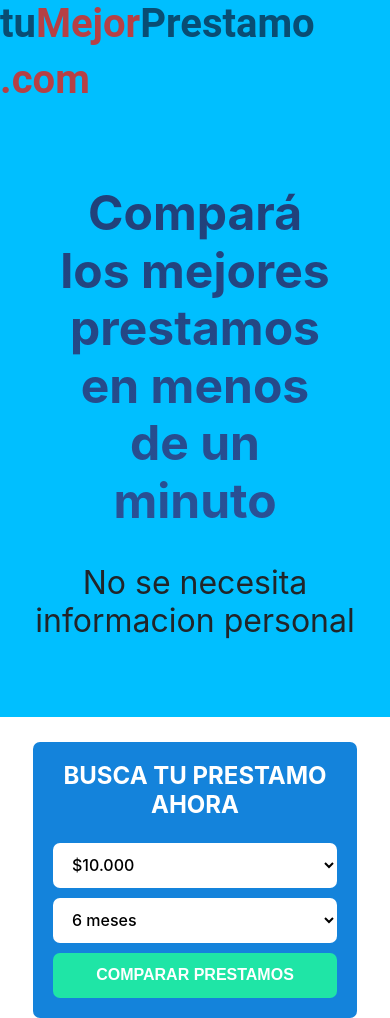
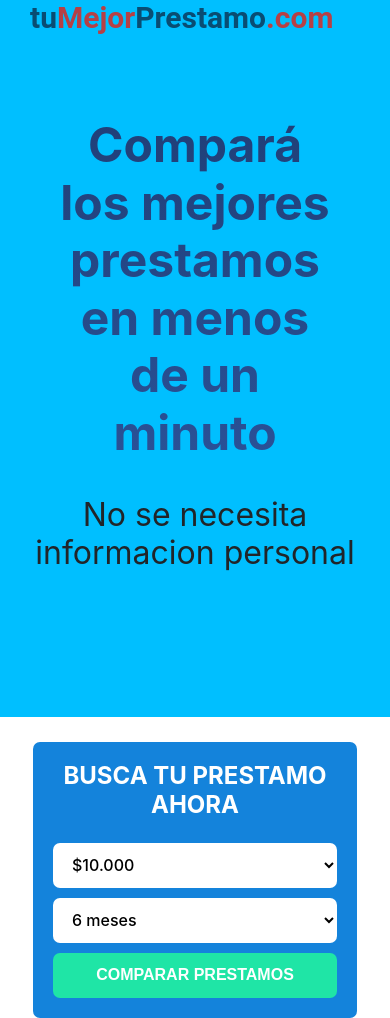
Before and after one commit to FacundoMartinezCampos/tuMejorPrestamo, a plain HTML site: page index.html in a window 390 px wide. Drawn offline with nearby package versions, Linux system fonts and the light colour scheme; a web font is replaced by a local one.

Commit message:
fix tittle margins

```diff
--- a/PaginasPrestamos/prestamos.css
+++ b/PaginasPrestamos/prestamos.css
@@ -320,6 +320,21 @@ a:hover
 
 @media(max-width:620px) {
  .arrow{display:none;}
+ .titulo1 {
+  font-family: "Roboto";
+  font-weight: bolder;
+  color: #094D73;
+  font-size: 30px;
+}
+.titulo2 {
+font-family: "Roboto";
+font-weight: bolder;
+color: #B64045;
+font-size: 30px;
+}
+.marginleft {
+  margin-left: 1em;
+}
 }
 
 
--- a/index.html
+++ b/index.html
@@ -18,7 +18,7 @@
 
     <div class="container marginn">
       <div class="row">
-        <h1 class="titulo1">tu</h1>
+        <h1 class="titulo1 marginleft">tu</h1>
         <h1 class="titulo2">Mejor</h1>
         <h1 class="titulo1">Prestamo</h1>
         <h1 class="titulo2">.com</h1>
--- a/styles.css
+++ b/styles.css
@@ -160,4 +160,19 @@ select {
 
  @media(max-width:620px) {
   .custom-shape-divider-bottom-1601624208{display:none;}
+  .titulo1 {
+    font-family: "Roboto";
+    font-weight: bolder;
+    color: #094D73;
+    font-size: 30px;
+  }
+  .titulo2 {
+  font-family: "Roboto";
+  font-weight: bolder;
+  color: #B64045;
+  font-size: 30px;
+  }
+  .marginleft {
+    margin-left: 1em;
+  }
  }
```
Also changed, not shown: PaginasPrestamos/6m10.html (+1 -1 lines).
